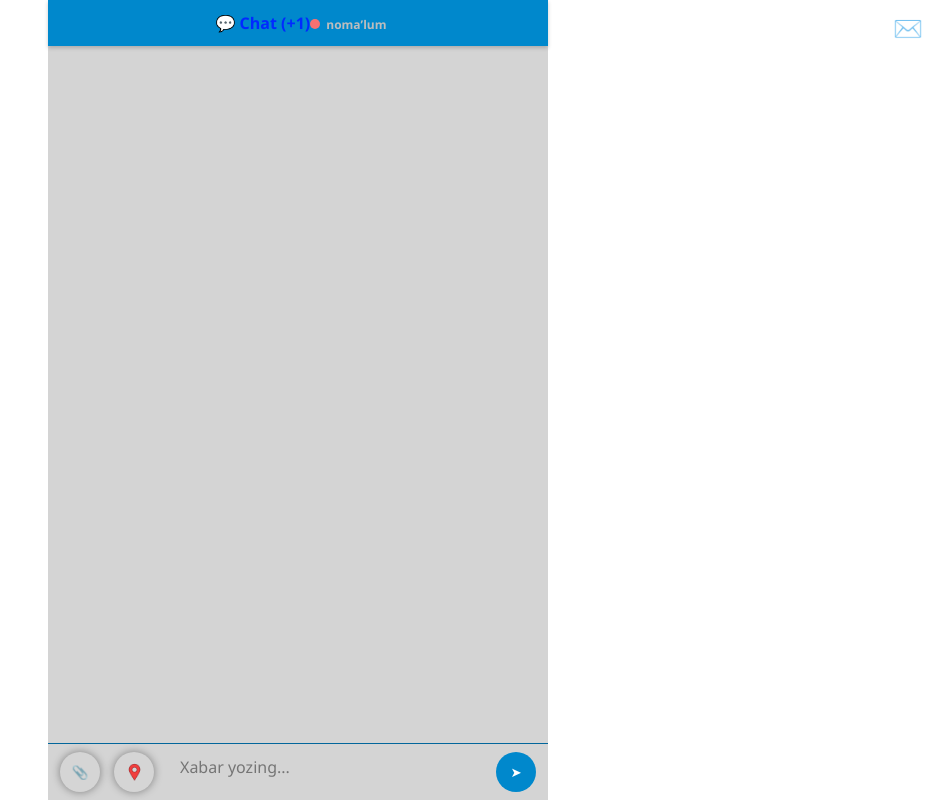
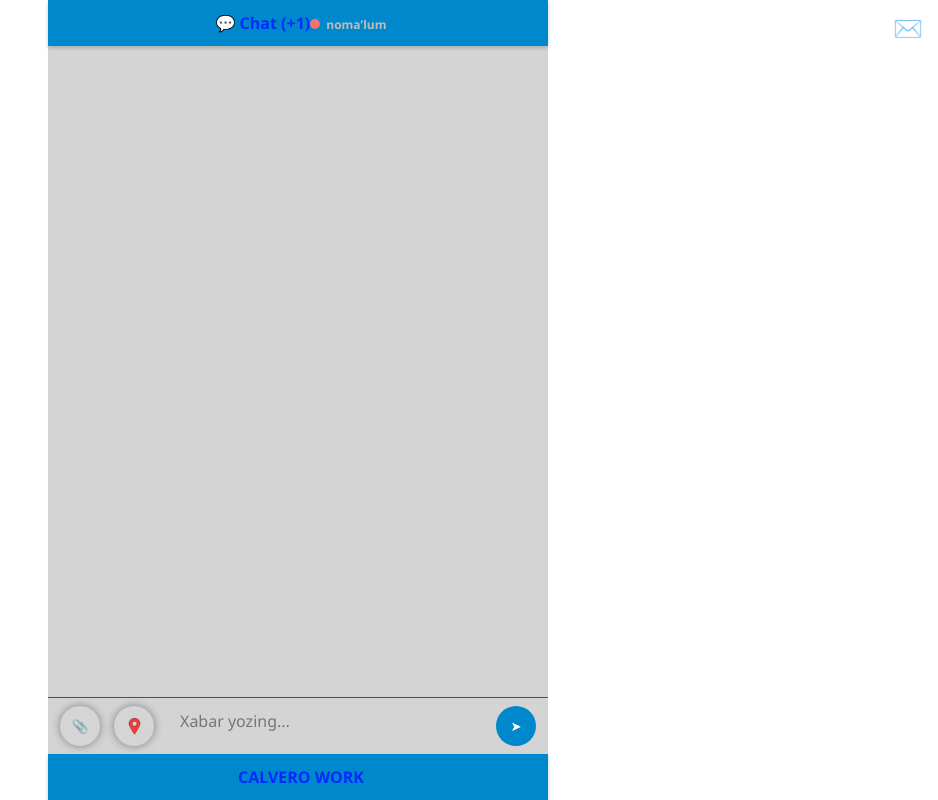
Before and after one commit to abrorbek8820/calvero-loyiha, a React (Create React App) app: page /chat/1 in a window 1280 px wide. Shown: the whole page, without its empty margins (342-1280 px from the left). Built offline with nearby package versions, Linux system fonts and the light colour scheme; no server answers; the database is empty; sample sign-in values are in the browser's storage.

Commit message:
chat pasiga panel qoshildi

```diff
--- a/src/components/Chat/Chat.js
+++ b/src/components/Chat/Chat.js
@@ -559,7 +559,7 @@ useEffect(() => {
                           startEdit(msg);
                         }}
                       >
-                        ✏️ Tahrirlash
+                        ✏️Tahrirlash
                       </button>
                       <button
                         role="menuitem"
@@ -617,6 +617,16 @@ useEffect(() => {
         </button>
       </div>
 
+      <div className="chat-header">
+        <button
+          type="button"
+          className="phone-link"
+
+        >
+          CALVERO WORK
+        </button>
+      </div>
+
 
     {previewUrl && (
   <div className="img-modal" onClick={closePreview}>
```
